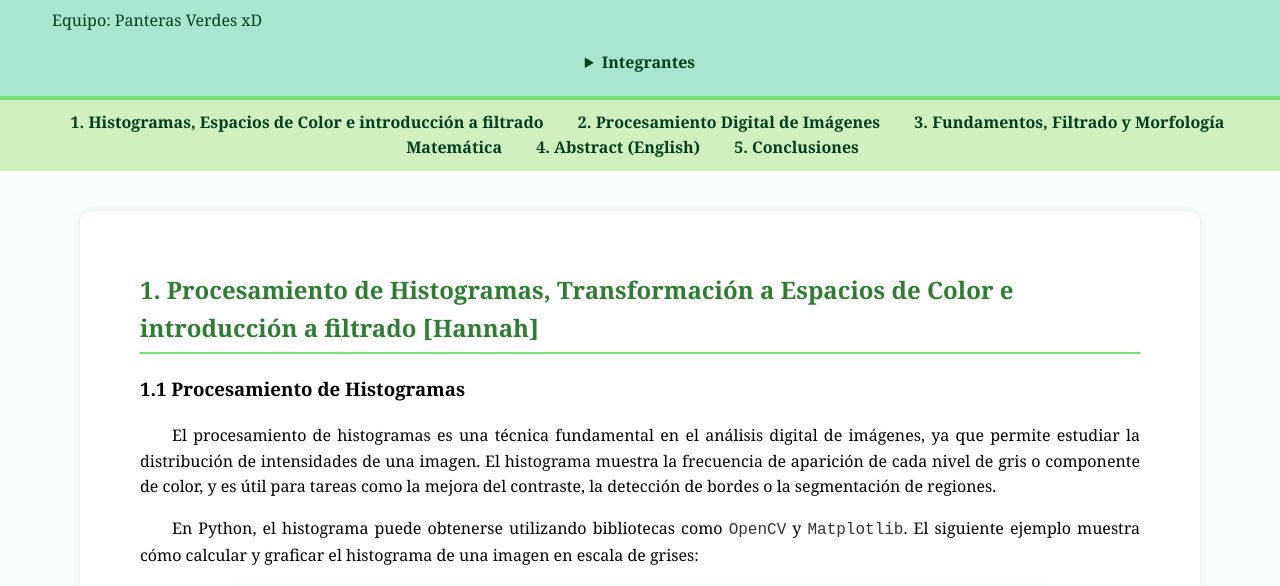
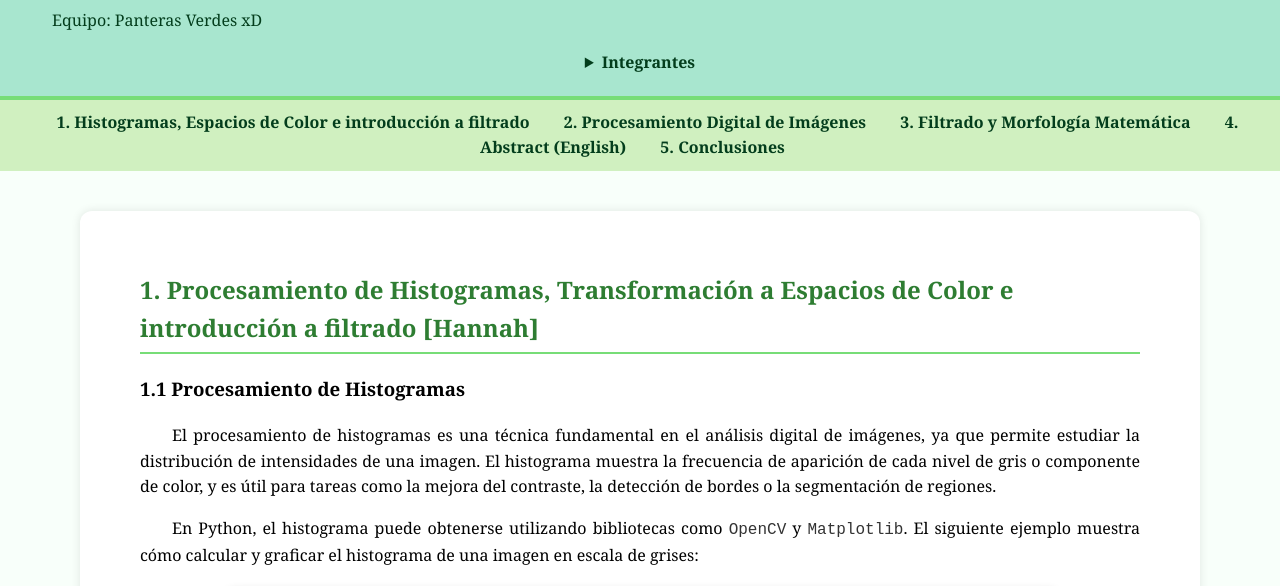
Before and after one commit to hannahgon25/procesamiento-imagenes-p2, a plain HTML site: page index.html in a window 1280 px wide. Shown: the part 171-757 px from the top of the page. Drawn offline with Linux system fonts and the light colour scheme.

Commit message:
Update index.html

```diff
--- a/index.html
+++ b/index.html
@@ -26,7 +26,7 @@
     <ul>
       <li><a href="#tema1">1. Histogramas, Espacios de Color e introducción a filtrado</a></li>
       <li><a href="#tema2">2. Procesamiento Digital de Imágenes</a></li>
-      <li><a href="#tema3">3. Fundamentos, Filtrado y Morfología Matemática</a></li>
+      <li><a href="#tema3">3. Filtrado y Morfología Matemática</a></li>
       <li><a href="#abstract">4. Abstract (English)</a></li>
       <li><a href="#conclusiones">5. Conclusiones</a></li>
     </ul>
```
